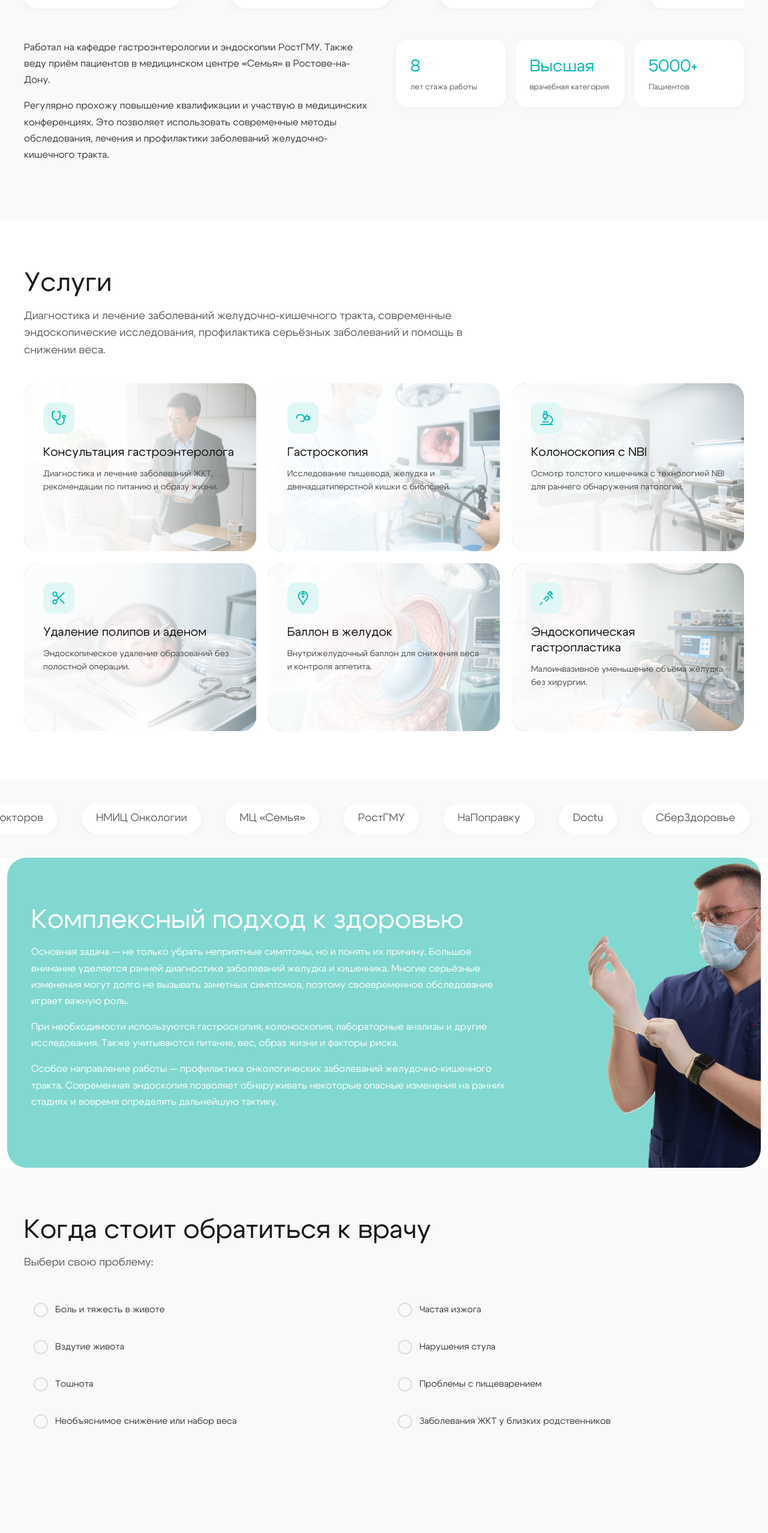
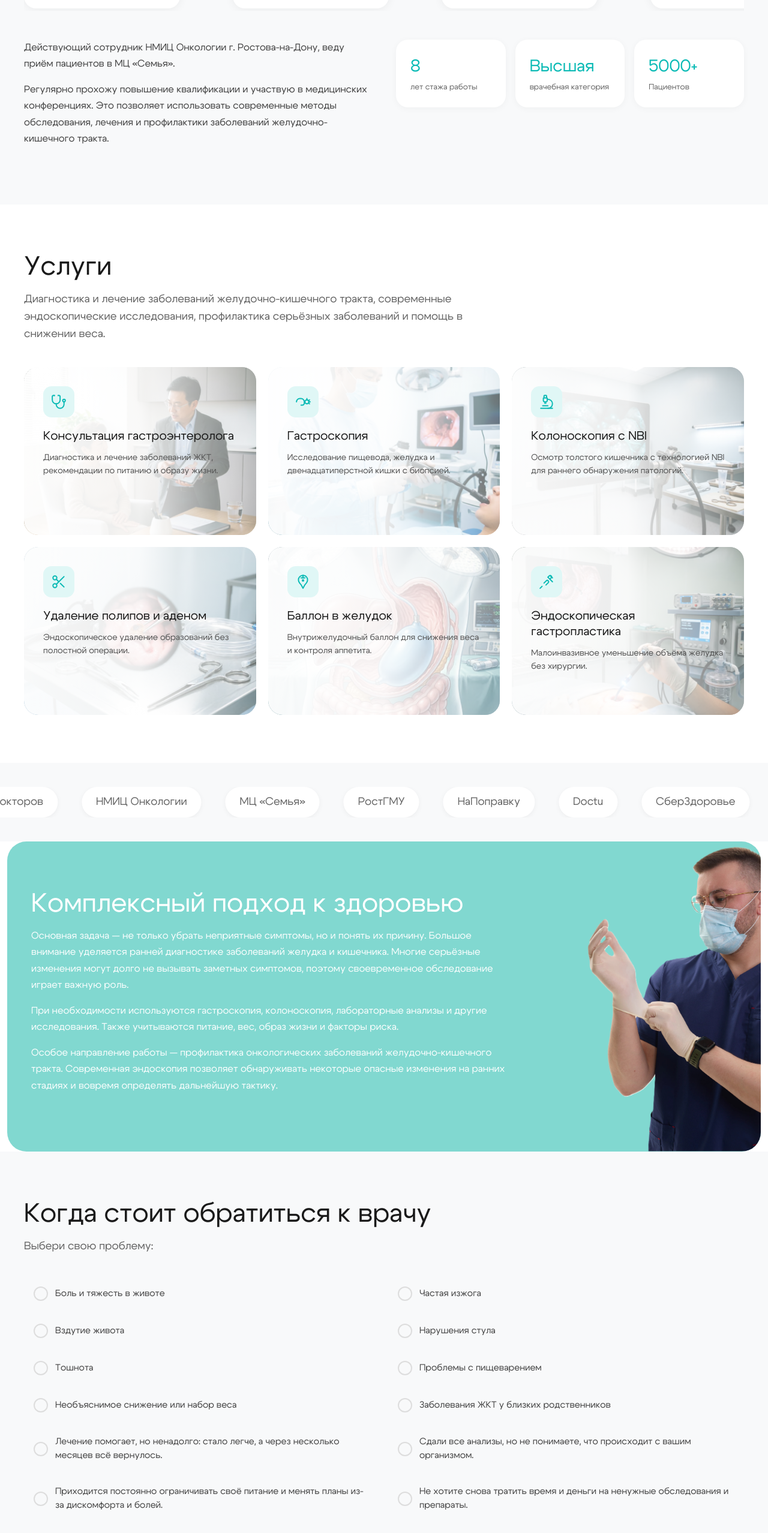
Before and after one commit to maxxmoto/gondusov, a React (Vite) app: page / in a window 1280 px wide. Shown: the part 1490-4046 px from the top of the page at 60% size. Built offline with nearby package versions, Linux system fonts and the light colour scheme.

Commit message:
Add pain-point items to visit section; update about text

```diff
--- a/src/App.tsx
+++ b/src/App.tsx
@@ -64,6 +64,10 @@ function App() {
     'Проблемы с пищеварением',
     'Необъяснимое снижение или набор веса',
     'Заболевания ЖКТ у близких родственников',
+    'Лечение помогает, но ненадолго: стало легче, а через несколько месяцев всё вернулось.',
+    'Сдали все анализы, но не понимаете, что происходит с вашим организмом.',
+    'Приходится постоянно ограничивать своё питание и менять планы из-за дискомфорта и болей.',
+    'Не хотите снова тратить время и деньги на ненужные обследования и препараты.',
   ];
 
   useEffect(() => {
@@ -350,7 +354,7 @@ function App() {
           {/* Description under timeline */}
           <div className="about-details fade-in">
             <div className="about-details-text">
-              <p>Работал на кафедре гастроэнтерологии и эндоскопии РостГМУ. Также веду приём пациентов в медицинском центре «Семья» в Ростове-на-Дону.</p>
+              <p>Действующий сотрудник НМИЦ Онкологии г. Ростова-на-Дону, веду приём пациентов в МЦ «Семья».</p>
               <p>Регулярно прохожу повышение квалификации и участвую в медицинских конференциях. Это позволяет использовать современные методы обследования, лечения и профилактики заболеваний желудочно-кишечного тракта.</p>
             </div>
             <div className="about-stats">
```
